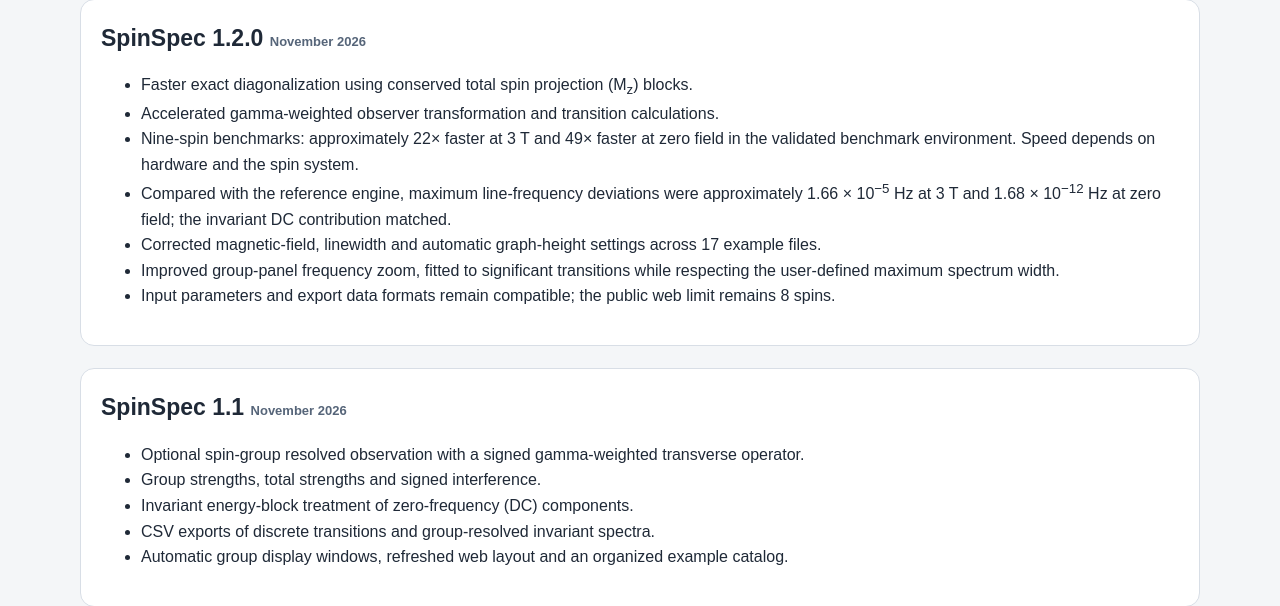
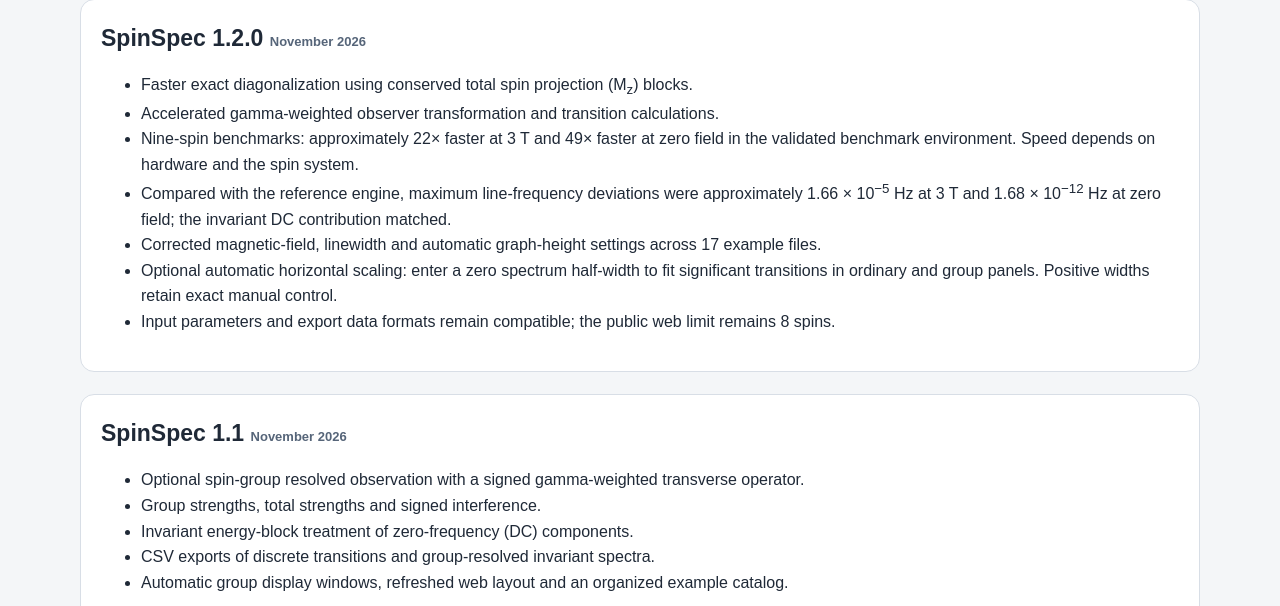
Before and after one commit to scleroze/SpinSpec, a Python web app: template templates/changes.html in a window 1280 px wide. Shown: the part 305-911 px from the top of the page. Run offline with Jinja, Linux system fonts and the light colour scheme; the template is opened without the code that fills it, so the values that code supplies are empty.

Commit message:
docs: explain opt-in automatic X scaling in templates/changes.html

```diff
--- a/templates/changes.html
+++ b/templates/changes.html
@@ -39,7 +39,7 @@
         <li>Nine-spin benchmarks: approximately 22× faster at 3 T and 49× faster at zero field in the validated benchmark environment. Speed depends on hardware and the spin system.</li>
         <li>Compared with the reference engine, maximum line-frequency deviations were approximately 1.66 × 10<sup>−5</sup> Hz at 3 T and 1.68 × 10<sup>−12</sup> Hz at zero field; the invariant DC contribution matched.</li>
         <li>Corrected magnetic-field, linewidth and automatic graph-height settings across 17 example files.</li>
-        <li>Improved group-panel frequency zoom, fitted to significant transitions while respecting the user-defined maximum spectrum width.</li>
+        <li>Optional automatic horizontal scaling: enter a zero spectrum half-width to fit significant transitions in ordinary and group panels. Positive widths retain exact manual control.</li>
         <li>Input parameters and export data formats remain compatible; the public web limit remains 8 spins.</li>
       </ul>
     </div>
```
